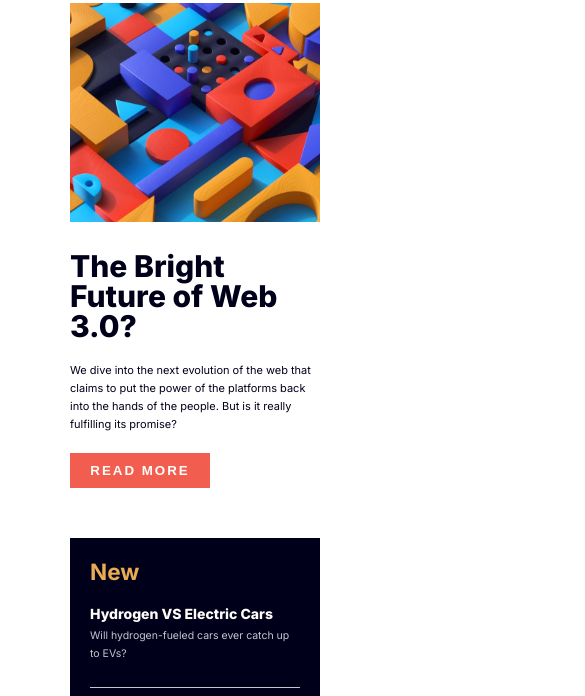
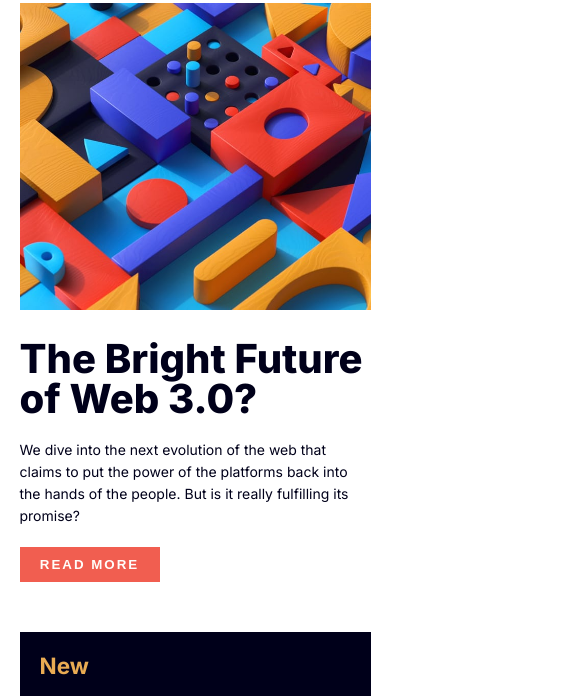
Before and after one commit to mikej321/news-homepage, a website built with webpack: page src/index.html in a window 390 px wide. Shown: the part 87-783 px from the top of the page, 585 px wide, since content can reach past the window. Built offline with nearby package versions, Linux system fonts and the light colour scheme.

Commit message:
Fixed mobile sizes

```diff
--- a/src/styles/style.sass
+++ b/src/styles/style.sass
@@ -43,7 +43,7 @@ body
     display: grid
     grid-template-areas: "header" "main" "footer"
     justify-content: center
-    max-width: 25rem
+    max-width: 90vw
     padding-block: 2rem 4rem
     position: relative
     &[menu_open=""]::after
@@ -68,6 +68,7 @@ body
     .container
         max-width: 900px
 
+
 header
     grid-area: header
     display: flex
@@ -78,7 +79,7 @@ header
         display: grid
         grid-template-areas: "logo" "links"
         grid-template-rows: 10rem 1fr
-        min-height: 100vh
+        min-height: 200vh
         min-width: 68%
         align-items: end
         position: absolute
@@ -111,7 +112,7 @@ header
                 color: $soft_red
 
 header .link_container
-    translate: 1px
+    translate: 5vw
     opacity: 1
     transition: opacity 0.05s ease-in-out, translate 0.2s ease-in-out
 
@@ -172,13 +173,14 @@ main
     h1
         grid-area: title
         color: $very_dark_blue
-        line-height: 3rem
         margin-bottom: 2rem
         font-weight: 800
+        font-size: clamp(4rem, 4vw, 6rem)
+        line-height: clamp(4rem, 4vw, 4rem)
     p
-        font-size: 1.1rem
+        font-size: clamp(1.4rem, 2vw, 2.5rem)
+        line-height: clamp(2.2rem, 2vw, 4rem)
         color: $very_dark_blue
-        line-height: 1.8rem
         margin-bottom: 2rem
     .read_more
         max-width: 14rem
@@ -211,7 +213,7 @@ main
             gap: .5rem
             position: relative
             h3
-                font-size: 1.4rem
+                font-size: clamp(1.8rem, 2vw, 2rem)
                 font-weight: 800
                 color: $off_white
                 & a
@@ -221,7 +223,7 @@ main
                     &:hover
                         color: $soft_orange
             p
-                font-size: 1.05rem
+                font-size: clamp(1.4rem, 2vw, 1.6rem)
                 color: $grayish_blue
 
 picture
```
Also changed, not shown: dist/news.js.
